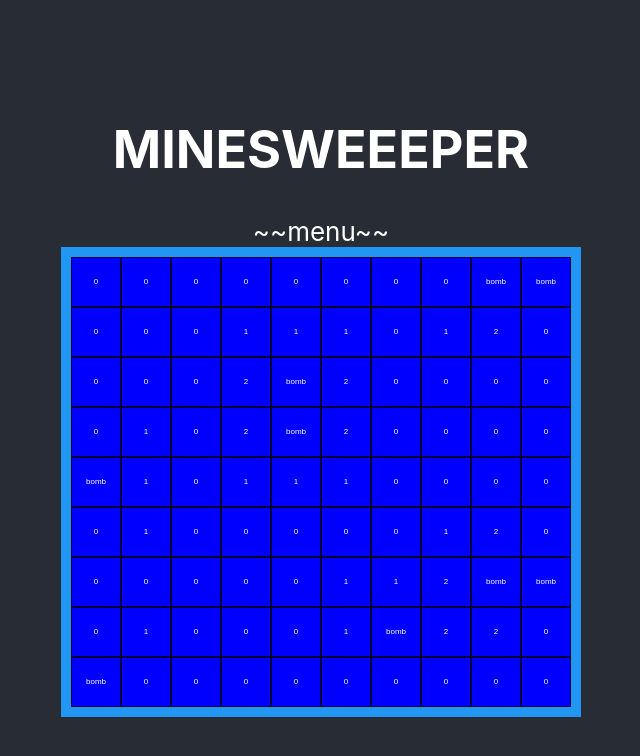
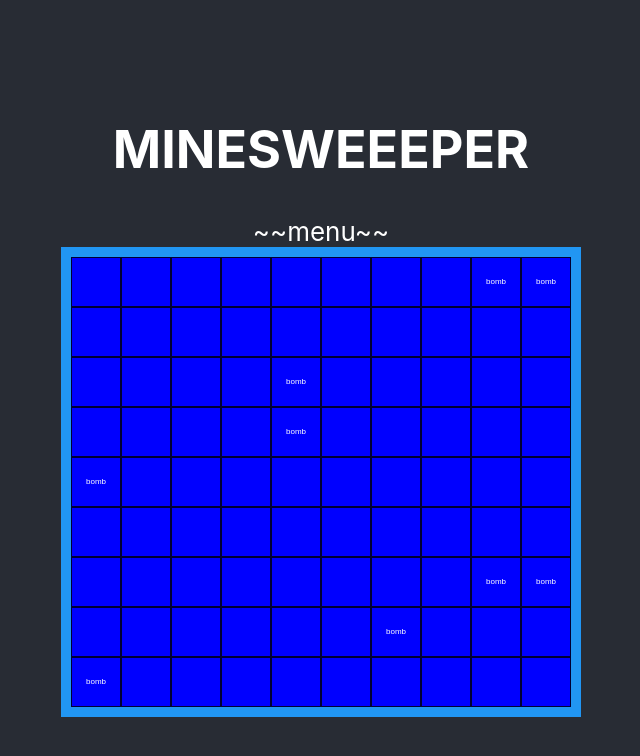
Before and after one commit to thegip/minesweeper, a React (Create React App) app: page / in a window 1280 px wide. Shown: the top 756 px of the page, without its empty margins (319-959 px from the left). Built offline with nearby package versions, Linux system fonts and the light colour scheme.

Commit message:
more logic

```diff
--- a/src/components/Game/Square.js
+++ b/src/components/Game/Square.js
@@ -11,6 +11,7 @@ function Square(props){
     let color2 = "red"
     const [color, setColor] = useState(color1)
     const [flagged, setFlagged] = useState(false)
+    const [clicked, setClicked] = useState(false)
     //const [flag, setFlag] = useState(false)
 
 
@@ -32,10 +33,10 @@ function Square(props){
     let nonBomb =  <button
         style={style}
         className="square"
-        onClick={Clicked}
+        onClick={Click}
         onContextMenu={(e) => ToggleFlag(e)}
         >
-        {props.square.adjacent}
+        {clicked === true ? props.square.adjacent : ''}
     </button>
 
 
@@ -50,17 +51,26 @@ function Square(props){
 
     function ToggleFlag(e){
         e.preventDefault()
-        color === color1 ? setColor(color2) : setColor(color1)
-        flagged === false ? setFlagged(true) : setFlagged(false)
+        if(!clicked){
+            color === color1 ? setColor(color2) : setColor(color1)
+            flagged === false ? setFlagged(true) : setFlagged(false)
+        }
+
     }
 
     function GameOver(e){
         e.preventDefault()
-        alert("GAME OVER")
+        if(!flagged){
+            alert("GAME OVER")
+        }
     }
 
-    function Clicked(){
-        console.log("kappa")
+    function Click(){
+        if(!flagged){
+            console.log("kappa")
+            setClicked(true)
+        }
+
         props.lift()
     }
 }
```
